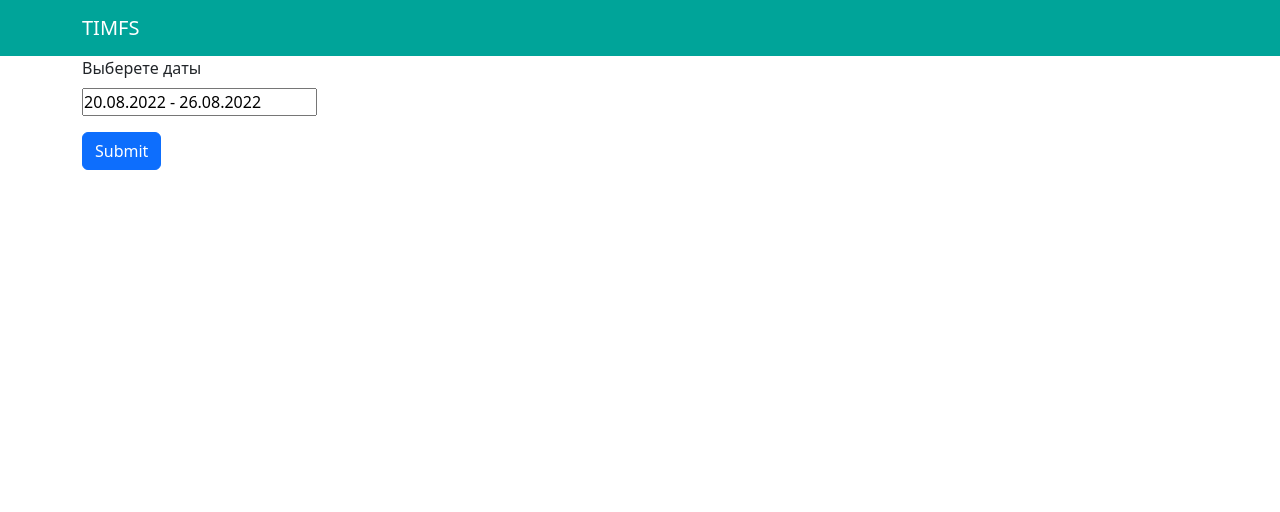
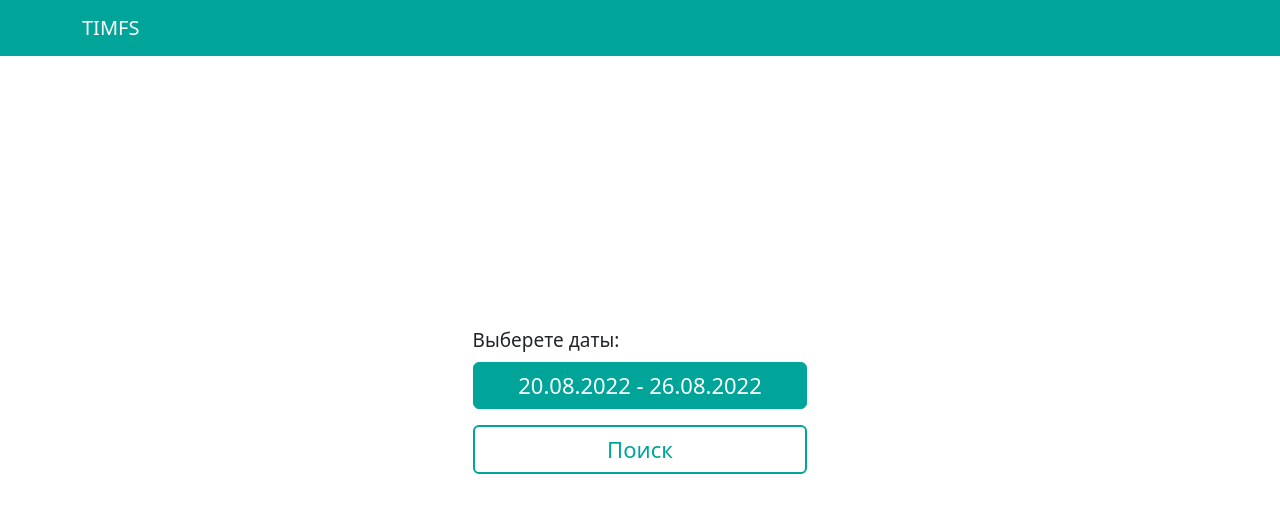
Before and after one commit to ReporterP/DriveHack, a React (Create React App) app in the folder frontend/: page / in a window 1280 px wide. Shown: the top 512 px of the page. Built offline with nearby package versions, Linux system fonts and the light colour scheme.

Commit message:
add stat

```diff
--- a/frontend/src/components/header.jsx
+++ b/frontend/src/components/header.jsx
@@ -2,30 +2,17 @@ import React from 'react';
 
 import Navbar from 'react-bootstrap/Navbar';
 import Container from 'react-bootstrap/Container';
-// import Button from 'react-bootstrap/Button';
-// import Form from 'react-bootstrap/Form';
+
 
 const Header = () => {
     return (
-        <>
+        <header>
             <Navbar expand="lg">
                 <Container>
                     <Navbar.Brand href="#">TIMFS</Navbar.Brand>
-                    {/* <Navbar.Toggle aria-controls="navbarScroll" />
-                    <Navbar.Collapse id="navbarScroll">
-                    <Form className="d-flex">
-                        <Form.Control
-                        type="search"
-                        placeholder="Поиск"
-                        className="me-2"
-                        aria-label="Search"
-                        />
-                        <Button>Поиск</Button>
-                    </Form>
-                    </Navbar.Collapse> */}
                 </Container>
             </Navbar>
-        </>
+        </header>
     );
 }
 
--- a/frontend/src/components/search.jsx
+++ b/frontend/src/components/search.jsx
@@ -1,41 +1,56 @@
-import React, { useState } from "react";
+import React, { useState, forwardRef } from "react";
 import Form from 'react-bootstrap/Form';
 import Button from 'react-bootstrap/Button';
 import DatePicker from "react-datepicker";
 import dateFormat from "dateformat";
 import {startOfWeek, endOfWeek} from 'date-fns'
 import axios from 'axios'
+import { useNavigate } from 'react-router-dom';
 
-const Search = () => {
+const Search = props => {
+
+    const navigate = useNavigate()
+
     const [dateRange, setDateRange] = useState([
         startOfWeek(new Date(), {weekStartsOn: 6}),
         endOfWeek(new Date(), {weekStartsOn: 6})
     ]);
+
     const [startDate, endDate] = dateRange;
+
+    const CustomInput = forwardRef(({ value, onClick }, ref) => (
+        <Button className="custom-input" onClick={onClick} ref={ref}>
+            {value}
+        </Button>
+        ));
+
 
     const formData = data => dateFormat(data, "isoDateTime").split("T")[0]
 
     const handleSubmit = e => {
         e.preventDefault();
+
+        navigate('/#tables')
+
         var data = {
             "start_date": formData(startDate),
             "final_date": formData(endDate)
         }
         console.log(data)
 
-        // axios.post('http://127.0.0.1:5000/api/get_csv', data, {
-        //     headers: {
-        //         "Access-Control-Allow-Origin": "*",
-        //         'Content-Type': "multipart/from-data"
-        //     }
-        // }).then(res =>  console.log(res.data)).catch(err => console.log(err))
+        axios.post('http://127.0.0.1:5000/api/get_data', data, {
+            headers: {
+                "Access-Control-Allow-Origin": "*",
+                'Content-Type': "application/json"
+            }
+        }).then(res => props.data(res.data)).catch(err => console.log(err))
     }
 
     return (
-        <div className='search'>
+        <div className="search d-flex justify-content-center" style={{width: "100%"}}>
             <Form onSubmit={handleSubmit}>
                 <Form.Group className="mb-3" controlId="exampleForm.ControlInput1">
-                    <Form.Label>Выберете даты</Form.Label>
+                    <Form.Label>Выберете даты:</Form.Label>
                     <DatePicker
                     selectsRange={true}
                     startDate={startDate}
@@ -43,12 +58,13 @@ const Search = () => {
                     onChange={(update) => {
                         setDateRange(update);
                     }}
+                    customInput={<CustomInput />}
                     dateFormat="dd.MM.yyyy"
                     withPortal
                     />
                 </Form.Group>
-                <Button variant="primary" type="submit">
-                    Submit
+                <Button className="formBtn" type="submit">
+                        Поиск
                 </Button>
             </Form>
         </div>
--- a/frontend/src/components/tables.jsx
+++ b/frontend/src/components/tables.jsx
@@ -1,9 +1,26 @@
 import React from 'react';
+import Table from 'react-bootstrap/Table';
+import DownloadInput from './DownloadInput';
 
-const Tables = () => {
+const Tables = props => {
     return (
-        <div>
-
+        <div id='tables' className='tables'>
+            {Object.keys(props.data).length===0?<></>:
+                <Table striped bordered hover>
+                    <thead>
+                        <tr>
+                        <th>Имя компании</th>
+                        <th>Количество упонинаний</th>
+                        </tr>
+                    </thead>
+                    <tbody>
+                        {
+                            Object.entries(props.data).map(e=><tr>{e.map(e=><td>{e}</td>)}</tr>)
+                        }
+                    </tbody>
+                </Table>
+            }
+        <DownloadInput/>
         </div>
     );
 }
--- a/frontend/src/pages/MainPage.js
+++ b/frontend/src/pages/MainPage.js
@@ -1,12 +1,17 @@
-import React from 'react';
+import React, {useState} from 'react';
 import Search from '../components/search';
 import Container from 'react-bootstrap/Container';
+import Tables from '../components/tables';
 
 const MainPage = () => {
+
+    const [data, setdata] = useState({})
+
     return (
         <div>
             <Container>
-                <Search/>
+                <Search data={setdata} />
+                <Tables data={data}/>
             </Container>
         </div>
     );
--- a/frontend/src/styles/main.scss
+++ b/frontend/src/styles/main.scss
@@ -5,6 +5,15 @@ $white-color: #fff;
     margin: 0;
     padding: 0;
     box-sizing: border-box;
+}
+
+html {
+    scroll-behavior: smooth;
+}
+
+header {
+    width: 100%;
+    position: fixed;
 }
 
 nav {
@@ -22,3 +31,32 @@ nav {
         justify-content: space-between;
     }
 }
+
+.search {
+    height: 100vh;
+    display: flex;
+    align-items: center;
+    justify-content: center;
+    form {
+        width: 30%;
+        label {
+            font-size: 19px;
+        }
+    }
+    .formBtn {
+        width: 100%;
+        font-size: 22px;
+        background-color: $white-color;
+        color: $base-color;
+        border: 2px solid $base-color;
+        a {
+            width: 100%;
+        }
+    }
+    .custom-input {
+        width: 100%;
+        font-size: 22px;
+        background-color: $base-color ;
+        border-color: $base-color;
+    }
+}
```
Also changed, not shown: 11 other files (tests, documents, lock files or other folders).
